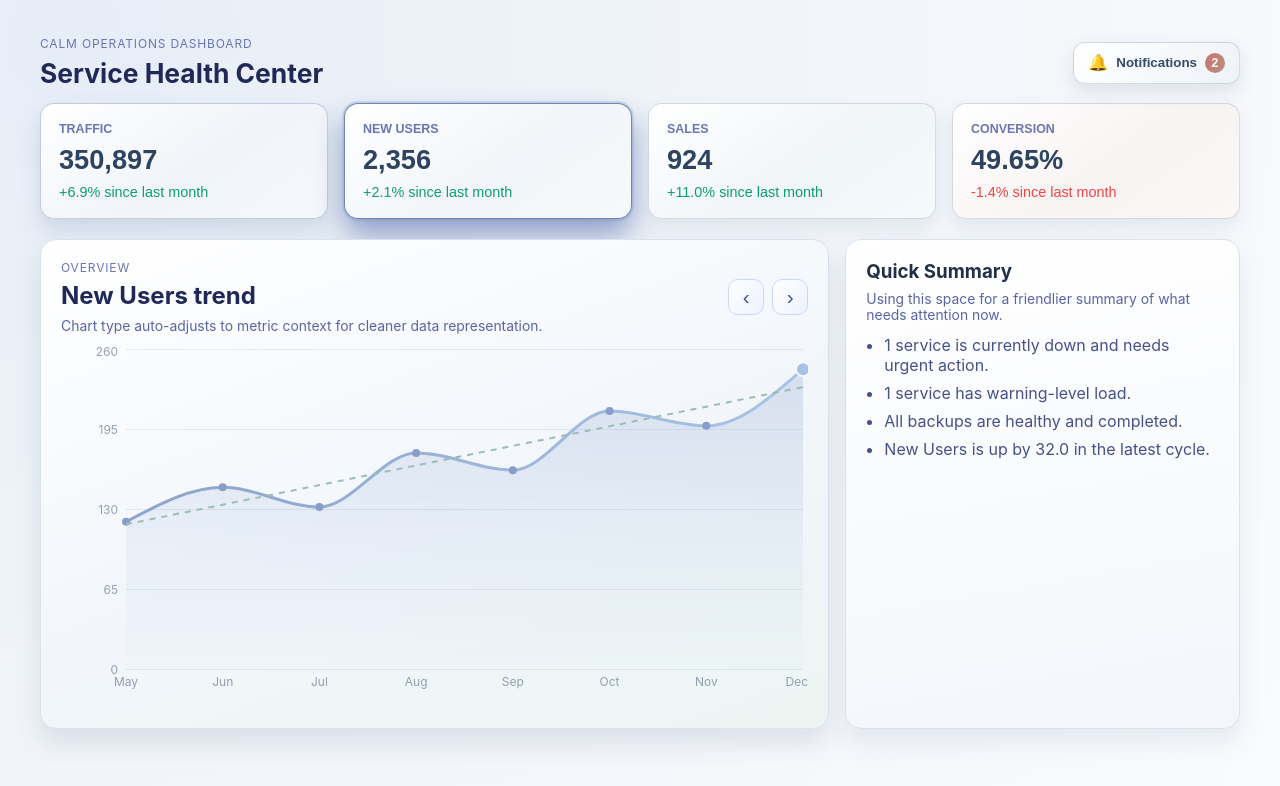
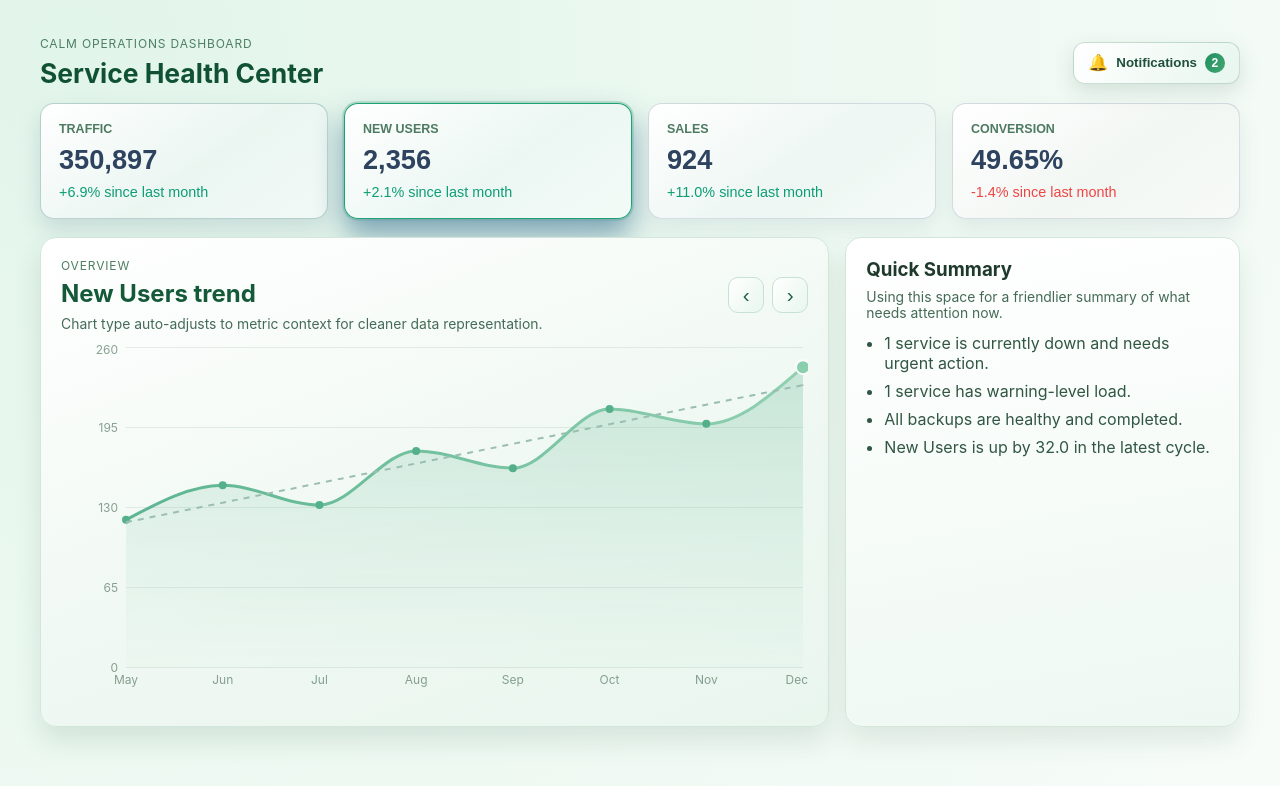
Before and after one commit to AtulPatle123/sc-dashboard, a React (Vite) app: page / in a window 1280 px wide. Shown: the top 786 px of the page. Built offline with nearby package versions, Linux system fonts and the light colour scheme.

Commit message:
Refresh dashboard with calm Schneider-inspired green theme

```diff
--- a/src/App.tsx
+++ b/src/App.tsx
@@ -71,8 +71,8 @@ const fetchDashboardData = async (): Promise<DashboardMetric[]> => {
       valueLabel: '350,897',
       growth: '+6.9%',
       positive: true,
-      color: '#4C6FAE',
-      secondaryColor: '#7FA7D8',
+      color: '#008A52',
+      secondaryColor: '#56B88A',
       chartKind: 'area',
       chart: [
         { month: 'May', value: 120 },
@@ -91,8 +91,8 @@ const fetchDashboardData = async (): Promise<DashboardMetric[]> => {
       valueLabel: '2,356',
       growth: '+2.1%',
       positive: true,
-      color: '#5E7FB1',
-      secondaryColor: '#8FB0D6',
+      color: '#0A9A63',
+      secondaryColor: '#6AC699',
       chartKind: 'bar',
       chart: [
         { month: 'May', value: 380 },
@@ -111,8 +111,8 @@ const fetchDashboardData = async (): Promise<DashboardMetric[]> => {
       valueLabel: '924',
       growth: '+11.0%',
       positive: true,
-      color: '#4D86A4',
-      secondaryColor: '#7DB9C4',
+      color: '#1E8F5E',
+      secondaryColor: '#7EC8A8',
       chartKind: 'line',
       chart: [
         { month: 'May', value: 58 },
@@ -131,8 +131,8 @@ const fetchDashboardData = async (): Promise<DashboardMetric[]> => {
       valueLabel: '49.65%',
       growth: '-1.4%',
       positive: false,
-      color: '#A6736A',
-      secondaryColor: '#C89A92',
+      color: '#5D986B',
+      secondaryColor: '#9BC6A5',
       chartKind: 'line',
       chart: [
         { month: 'May', value: 44 },
@@ -248,7 +248,7 @@ const buildCompositionData = (selected: DashboardMetric | undefined, latestPoint
   return [
     { name: 'Healthy', value: healthy, color: selected.color },
     { name: 'Warning', value: warning, color: selected.secondaryColor },
-    { name: 'Critical', value: critical, color: '#C38A88' }
+    { name: 'Critical', value: critical, color: '#8DAA95' }
   ];
 };
 
@@ -425,16 +425,16 @@ export const App = () => {
                           </linearGradient>
                         </defs>
 
-                        <CartesianGrid stroke="rgba(91, 112, 136, 0.2)" vertical={false} />
-                        <XAxis dataKey="month" tick={{ fill: '#5f7289', fontSize: 12 }} axisLine={false} tickLine={false} />
-                        <YAxis tick={{ fill: '#5f7289', fontSize: 12 }} axisLine={false} tickLine={false} />
+                        <CartesianGrid stroke="rgba(81, 125, 102, 0.2)" vertical={false} />
+                        <XAxis dataKey="month" tick={{ fill: '#4e6f5b', fontSize: 12 }} axisLine={false} tickLine={false} />
+                        <YAxis tick={{ fill: '#4e6f5b', fontSize: 12 }} axisLine={false} tickLine={false} />
 
                         <Tooltip
                           contentStyle={{
                             borderRadius: 12,
                             border: '1px solid rgba(135, 157, 182, 0.45)',
                             backgroundColor: '#ffffff',
-                            color: '#1f294f'
+                            color: '#1f4d37'
                           }}
                         />
 
@@ -568,14 +568,14 @@ export const App = () => {
                       <ResponsiveContainer width="100%" height={290}>
                         <ComposedChart data={selectedChart}>
                           <CartesianGrid stroke="rgba(91, 112, 136, 0.2)" vertical={false} />
-                          <XAxis dataKey="month" tick={{ fill: '#5f7289', fontSize: 12 }} axisLine={false} tickLine={false} />
-                          <YAxis tick={{ fill: '#5f7289', fontSize: 12 }} axisLine={false} tickLine={false} />
+                          <XAxis dataKey="month" tick={{ fill: '#4e6f5b', fontSize: 12 }} axisLine={false} tickLine={false} />
+                          <YAxis tick={{ fill: '#4e6f5b', fontSize: 12 }} axisLine={false} tickLine={false} />
                           <Tooltip
                             contentStyle={{
                               borderRadius: 12,
                               border: '1px solid rgba(135, 157, 182, 0.45)',
                               backgroundColor: '#ffffff',
-                              color: '#1f294f'
+                              color: '#1f4d37'
                             }}
                           />
                           {selected?.chartKind === 'bar' && (
@@ -617,7 +617,7 @@ export const App = () => {
                             borderRadius: 12,
                             border: '1px solid rgba(135, 157, 182, 0.45)',
                             backgroundColor: '#ffffff',
-                            color: '#1f294f'
+                            color: '#1f4d37'
                           }}
                         />
                         <Legend verticalAlign="bottom" height={30} />
--- a/src/styles.css
+++ b/src/styles.css
@@ -1,7 +1,7 @@
 :root {
   font-family: Inter, system-ui, -apple-system, BlinkMacSystemFont, 'Segoe UI', sans-serif;
-  color: #223047;
-  background: radial-gradient(circle at 5% 5%, #e7edf7 0%, #eef3f8 35%, #f5f7fb 70%, #fafbfe 100%);
+  color: #1f3a2c;
+  background: radial-gradient(circle at 6% 6%, #e2f5ea 0%, #eaf8ef 38%, #f1faf4 72%, #f8fcf9 100%);
 }
 
 * {
@@ -31,27 +31,27 @@ body {
 h1 {
   margin: 6px 0 0;
   font-size: 1.65rem;
-  color: #1f2857;
+  color: #0f5132;
 }
 
 .notification-button {
-  border: 1px solid rgba(103, 126, 153, 0.28);
-  background: linear-gradient(125deg, #ffffff 0%, #eef3f8 100%);
+  border: 1px solid rgba(63, 124, 94, 0.26);
+  background: linear-gradient(125deg, #ffffff 0%, #e7f6ee 100%);
   border-radius: 12px;
   padding: 10px 14px;
-  color: #334b67;
+  color: #20503b;
   font-weight: 700;
   cursor: pointer;
   display: inline-flex;
   align-items: center;
   gap: 8px;
-  box-shadow: 0 8px 20px rgba(74, 96, 125, 0.14);
+  box-shadow: 0 8px 20px rgba(59, 107, 83, 0.16);
   transition: transform 180ms ease, box-shadow 180ms ease;
 }
 
 .notification-button:hover {
   transform: translateY(-1px);
-  box-shadow: 0 12px 24px rgba(74, 96, 125, 0.2);
+  box-shadow: 0 12px 24px rgba(59, 107, 83, 0.24);
 }
 
 .notification-icon {
@@ -64,39 +64,44 @@ h1 {
   border-radius: 999px;
   display: inline-grid;
   place-items: center;
-  background: linear-gradient(125deg, #c97373 0%, #bb8f7e 100%);
+  background: linear-gradient(125deg, #1f8f5f 0%, #43a772 100%);
   color: #fff;
   font-size: 0.76rem;
   padding: 0 6px;
 }
 
 .notification-panel {
+  position: absolute;
+  top: 74px;
+  right: 20px;
+  z-index: 20;
   display: flex;
   flex-direction: column;
-  gap: 10px;
-  width: min(100%, 460px);
-  margin-left: auto;
-  margin-bottom: 14px;
+  gap: 8px;
+  width: min(100%, 360px);
+  max-height: min(52vh, 320px);
+  overflow-y: auto;
+  padding-right: 2px;
 }
 
 .notification-item {
-  background: linear-gradient(160deg, #ffffff 0%, #f6f8fb 100%);
-  border-radius: 14px;
-  padding: 12px;
-  border: 1px solid #d7e0ea;
-  box-shadow: 0 8px 16px rgba(75, 93, 118, 0.08);
+  background: linear-gradient(160deg, #ffffff 0%, #f2f9f5 100%);
+  border-radius: 12px;
+  padding: 10px 11px;
+  border: 1px solid #cde4d7;
+  box-shadow: 0 6px 14px rgba(56, 101, 78, 0.1);
 }
 
 .notification-item.down {
-  border-left: 6px solid #c57a7a;
+  border-left: 4px solid #5b8f6b;
 }
 
 .notification-item.warn {
-  border-left: 6px solid #c2a06f;
+  border-left: 4px solid #86ad74;
 }
 
 .notification-item.ok {
-  border-left: 6px solid #6ea293;
+  border-left: 4px solid #2e9d68;
 }
 
 .notification-row {
@@ -107,7 +112,7 @@ h1 {
 
 .notification-row h3 {
   margin: 0;
-  font-size: 0.88rem;
+  font-size: 0.8rem;
   display: inline-flex;
   align-items: center;
   gap: 6px;
@@ -118,14 +123,15 @@ h1 {
 }
 
 .notification-row span {
-  color: #6b76b2;
-  font-size: 0.72rem;
+  color: #52735f;
+  font-size: 0.68rem;
 }
 
 .notification-item p {
-  margin: 8px 0 0;
-  color: #4d588e;
-  font-size: 0.8rem;
+  margin: 6px 0 0;
+  color: #3f5e4d;
+  font-size: 0.74rem;
+  line-height: 1.35;
 }
 
 .metrics-grid {
@@ -160,7 +166,7 @@ h1 {
   font-size: 0.78rem;
   font-weight: 700;
   text-transform: uppercase;
-  color: #6b76b2;
+  color: #4d7a61;
 }
 
 .metric-value {
@@ -172,7 +178,7 @@ h1 {
 .metric-growth {
   margin: 0;
   font-size: 0.9rem;
-  color: #6f7ab7;
+  color: #4f7c63;
 }
 
 .metric-growth.positive {
@@ -184,7 +190,7 @@ h1 {
 }
 
 .home-layout {
-  margin-top: 20px;
+  margin-top: 18px;
   display: grid;
   grid-template-columns: minmax(0, 2fr) minmax(280px, 1fr);
   gap: 16px;
@@ -192,18 +198,18 @@ h1 {
 
 .overview-card {
   border-radius: 16px;
-  background: linear-gradient(160deg, #ffffff 0%, #f2f6fb 55%, #edf5f3 100%);
+  background: linear-gradient(160deg, #ffffff 0%, #eff8f2 58%, #e9f6ee 100%);
   padding: 20px;
-  box-shadow: 0 14px 26px rgba(71, 94, 123, 0.14);
-  border: 1px solid #d8e2ec;
+  box-shadow: 0 14px 26px rgba(62, 109, 86, 0.14);
+  border: 1px solid #d2e7da;
 }
 
 .side-insights {
   border-radius: 16px;
-  background: linear-gradient(170deg, #ffffff 0%, #f3f6fb 100%);
+  background: linear-gradient(170deg, #ffffff 0%, #eef8f2 100%);
   padding: 20px;
-  border: 1px solid #d8e2ec;
-  box-shadow: 0 14px 24px rgba(71, 94, 123, 0.1);
+  border: 1px solid #d2e7da;
+  box-shadow: 0 14px 24px rgba(62, 109, 86, 0.12);
 }
 
 .side-insights h3 {
@@ -213,7 +219,7 @@ h1 {
 .side-insights ul {
   margin: 12px 0 0;
   padding-left: 18px;
-  color: #46518a;
+  color: #315643;
   display: grid;
   gap: 8px;
 }
@@ -234,33 +240,33 @@ h1 {
   width: 36px;
   height: 36px;
   border-radius: 10px;
-  border: 1px solid #cbd5ff;
-  background: linear-gradient(125deg, #ffffff 0%, #eef2ff 100%);
-  color: #4554a5;
+  border: 1px solid #c7e2d4;
+  background: linear-gradient(125deg, #ffffff 0%, #e8f6ee 100%);
+  color: #236143;
   font-size: 1.3rem;
   cursor: pointer;
 }
 
 .carousel-arrow:hover {
-  background: #e9eeff;
+  background: #ddf1e4;
 }
 
 .overview-label {
   margin: 0;
   text-transform: uppercase;
   letter-spacing: 0.07em;
-  color: #6975b7;
+  color: #4e7e63;
   font-size: 0.75rem;
 }
 
 h2 {
   margin: 6px 0 0;
-  color: #1f2857;
+  color: #145a39;
 }
 
 .overview-subtitle {
   margin: 8px 0 0;
-  color: #5965a5;
+  color: #456b57;
   font-size: 0.87rem;
 }
 
@@ -273,20 +279,20 @@ h2 {
   min-height: 360px;
   display: grid;
   place-items: center;
-  color: #5f6cb0;
+  color: #4f7f65;
 }
 
 .details-page {
-  background: linear-gradient(165deg, #ffffff 0%, #f4f5ff 55%, #f3f9ff 100%);
+  background: linear-gradient(165deg, #ffffff 0%, #edf8f1 58%, #edf9f2 100%);
   border-radius: 18px;
   padding: 18px;
-  border: 1px solid #dbe2ff;
+  border: 1px solid #d3e8dc;
 }
 
 .back-button {
-  border: 1px solid #c5cfff;
-  color: #33407a;
-  background: linear-gradient(135deg, #ffffff 0%, #eef2ff 100%);
+  border: 1px solid #c7e2d4;
+  color: #275d43;
+  background: linear-gradient(135deg, #ffffff 0%, #e9f7ef 100%);
   border-radius: 12px;
   padding: 10px 14px;
   cursor: pointer;
@@ -294,13 +300,13 @@ h2 {
   display: inline-flex;
   gap: 8px;
   align-items: center;
-  box-shadow: 0 8px 18px rgba(79, 70, 229, 0.16);
+  box-shadow: 0 8px 18px rgba(56, 112, 84, 0.16);
   transition: transform 180ms ease, box-shadow 180ms ease;
 }
 
 .back-button:hover {
   transform: translateY(-1px);
-  box-shadow: 0 12px 20px rgba(79, 70, 229, 0.24);
+  box-shadow: 0 12px 20px rgba(56, 112, 84, 0.24);
 }
 
 .details-layout {
@@ -311,9 +317,9 @@ h2 {
 }
 
 .details-sidebar {
-  background: linear-gradient(170deg, #ffffff 0%, #f2f5ff 100%);
+  background: linear-gradient(170deg, #ffffff 0%, #edf8f2 100%);
   border-radius: 14px;
-  border: 1px solid #dbe2ff;
+  border: 1px solid #d3e8dc;
   padding: 10px;
   display: flex;
   flex-direction: column;
@@ -324,7 +330,7 @@ h2 {
   border: 1px solid transparent;
   border-radius: 10px;
   background: #ffffff;
-  color: #5362a5;
+  color: #3e6a53;
   padding: 10px;
   text-align: left;
   font-weight: 700;
@@ -332,9 +338,9 @@ h2 {
 }
 
 .sidebar-item.active {
-  border-color: #818cf8;
-  color: #2e3a7f;
-  background: #e9ecff;
+  border-color: #4ba676;
+  color: #174c32;
+  background: #e2f3e9;
 }
 
 .details-content {
@@ -351,17 +357,17 @@ h2 {
 
 .details-card {
   border-radius: 12px;
-  border: 1px solid #dbe2ff;
+  border: 1px solid #d3e8dc;
   background: #ffffff;
-  color: #3e4b89;
+  color: #2f5e45;
   text-align: left;
   padding: 12px;
   cursor: pointer;
 }
 
 .details-card.active {
-  border-color: #818cf8;
-  box-shadow: 0 8px 18px rgba(79, 70, 229, 0.16);
+  border-color: #4ba676;
+  box-shadow: 0 8px 18px rgba(56, 112, 84, 0.16);
 }
 
 .details-card h3 {
@@ -371,7 +377,7 @@ h2 {
 
 .details-card p {
   margin: 4px 0 0;
-  color: #6270b2;
+  color: #4b755d;
   font-size: 0.84rem;
 }
 
@@ -382,9 +388,9 @@ h2 {
 }
 
 .kpi-pill {
-  border: 1px solid #dbe2ff;
+  border: 1px solid #d3e8dc;
   border-radius: 12px;
-  background: linear-gradient(120deg, #ffffff 0%, #f4f6ff 100%);
+  background: linear-gradient(120deg, #ffffff 0%, #edf8f1 100%);
   padding: 10px 12px;
 }
 
@@ -393,14 +399,14 @@ h2 {
   font-size: 0.72rem;
   text-transform: uppercase;
   letter-spacing: 0.06em;
-  color: #7482bf;
+  color: #5a846c;
 }
 
 .kpi-pill strong {
   display: block;
   margin-top: 4px;
   font-size: 1.05rem;
-  color: #2f3d7f;
+  color: #1f583c;
 }
 
 .kpi-up {
@@ -462,7 +468,7 @@ h2 {
   }
 
   .notification-panel {
-    top: 92px;
+    top: 86px;
     right: 14px;
     left: 14px;
     width: auto;
```
